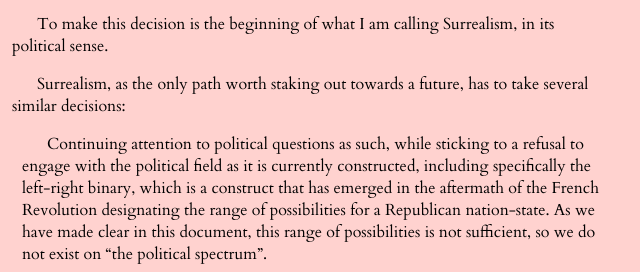
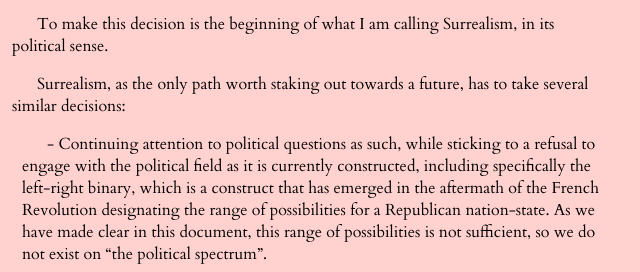
Before and after one commit to maxwellfoley3/realityspammer, a Gatsby site: page /national-socialism in a window 1280 px wide. Shown: the part 9000-9272 px from the top of the page, 96-736 px from the left. Built offline with nearby package versions, Linux system fonts and the light colour scheme; Gatsby itself is replaced by a stand-in of ours.

Commit message:
add missing dash

```diff
--- a/src/pages/national-socialism.tsx
+++ b/src/pages/national-socialism.tsx
@@ -129,7 +129,7 @@ Surrealism, as the only path worth staking out towards a future, has to take sev
 </p>
 		<p>
 			<li>
-Continuing attention to political questions as such, while sticking to a refusal to engage with the political field as it is currently constructed, including specifically the left-right binary, which is a construct that has emerged in the aftermath of the French Revolution designating the range of possibilities for a Republican nation-state. As we have made clear in this document, this range of possibilities is not sufficient, so we do not exist on “the political spectrum”.
+- Continuing attention to political questions as such, while sticking to a refusal to engage with the political field as it is currently constructed, including specifically the left-right binary, which is a construct that has emerged in the aftermath of the French Revolution designating the range of possibilities for a Republican nation-state. As we have made clear in this document, this range of possibilities is not sufficient, so we do not exist on “the political spectrum”.
 </li>
 <li>
 - Committing to refuse to participate in the public spectacles of cruelty and despising of one’s neighbor that the system will increasingly demand as this dynamic continues, whether in the majoritarian-supremacist path or in the fragmenting neoliberal war of all against all.
```
